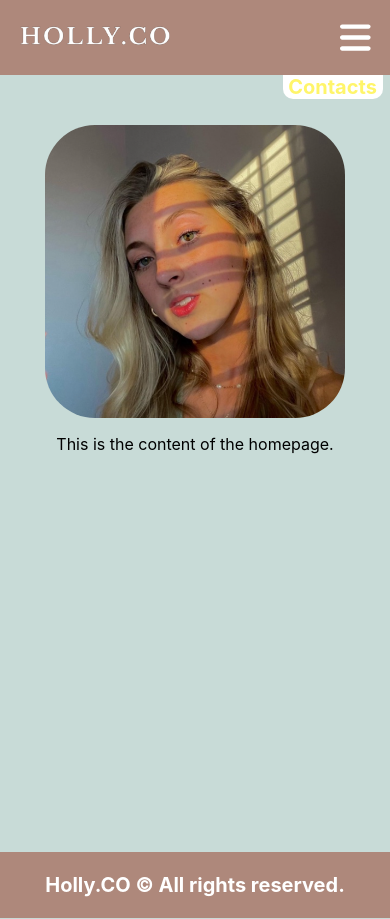
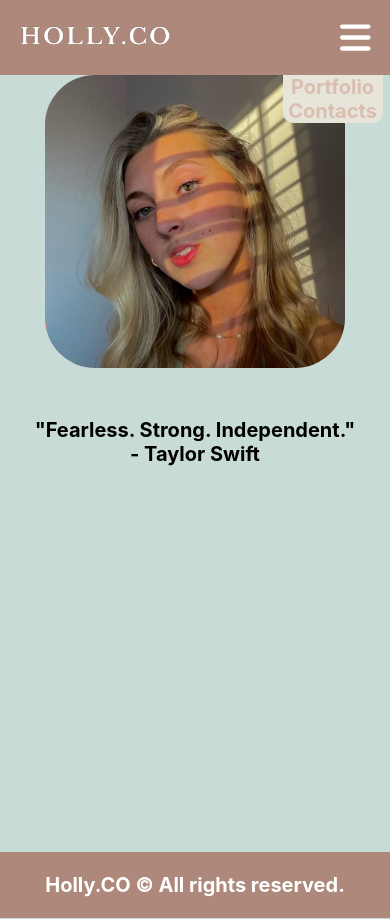
Before and after one commit to TheWiseSailor/HM.CO, a React (Create React App) app: page / in a window 390 px wide. Both pictures are taken after a click on the element 355 px from the left and 37 px from the top of the page. Built offline with nearby package versions, Linux system fonts and the light colour scheme.

Commit message:
minor styling

```diff
--- a/src/Components/Header/Header.css
+++ b/src/Components/Header/Header.css
@@ -90,7 +90,7 @@
   min-width: 100px;
   margin-left: -10px;
   border-radius: 0 0 10px 10px;
-  background-color: #ffffff;
+  background-color: #E7E5D9;
 }
 
 @media (max-width: 768px) {
@@ -107,7 +107,7 @@
 
   .navbar ul li a {
     text-decoration: none;
-    color: rgb(255, 245, 106);
+    color: #D9BFB1;
     transition: color 0.3s ease;
   }
 
--- a/src/Components/Header/Header.js
+++ b/src/Components/Header/Header.js
@@ -31,6 +31,10 @@ const Header = () => {
           </div>
           <nav className={`navbar ${isMobileMenuOpen ? 'open' : ''}`}>
             <ul>
+            {/* <li><Link to="/Art">Art</Link></li> */}
+
+            <li><Link to="/Portfolio">Portfolio</Link></li>
+
               <li><Link to="/Contact">Contacts</Link></li>
             </ul>
           </nav>
--- a/src/Components/HomePage/Hero/Hero.css
+++ b/src/Components/HomePage/Hero/Hero.css
@@ -18,6 +18,8 @@
 .Section1 {
   display: flex; /* Use flexbox */
   margin: 0 auto;
+  text-align: center;
+margin-top: -100px !important;
 }
 
 .P1 {
@@ -30,13 +32,13 @@
   left: 0;
   top: 0;
   height: 100%; /* Set height to 100% */
-  width: 30vw;
+  width: 33.5vw;
 }
 
 @media (min-width: 769px) {
   .Section1 {
     display: flex;
-    max-width: 1500px;
+    max-width: 1100px;
     margin: 0 auto;
   }
   .P1{
@@ -67,12 +69,17 @@
 
   .Holly1 {
     max-width: 300px;
-    margin-top: 50px; /* Adjusted margin */
+    margin-top: 100px; /* Adjusted margin */
   }
 
-  .P1 {
+  .P2 {
     margin-left: 0; /* Reset margin */
     margin-top: 20px; /* Adjusted margin */
+    max-width: 330px;
+    margin-top: 50px;
+    font-weight: bold;
+    font-size: 20px;
+    text-align: center;
 
   }
 }
--- a/src/Components/HomePage/Hero/Hero.js
+++ b/src/Components/HomePage/Hero/Hero.js
@@ -9,9 +9,9 @@ const HomePage = () => {
       <div className='HomePagePrimary'>
         <section className='Section1'>
           <img src={Holly} alt="Holly" className="Holly1" />
-          <p className='P1'>This is the content of the homepage.</p>
+          <p className='P1'>"Fearless. Strong. Independent." - Taylor Swift</p>
         </section>
-        <p className='P2'>This is the content of the homepage.</p>
+        <p className='P2'>"Fearless. Strong. Independent." <br/> - Taylor Swift</p>
       </div>
     </div>
   );
```
